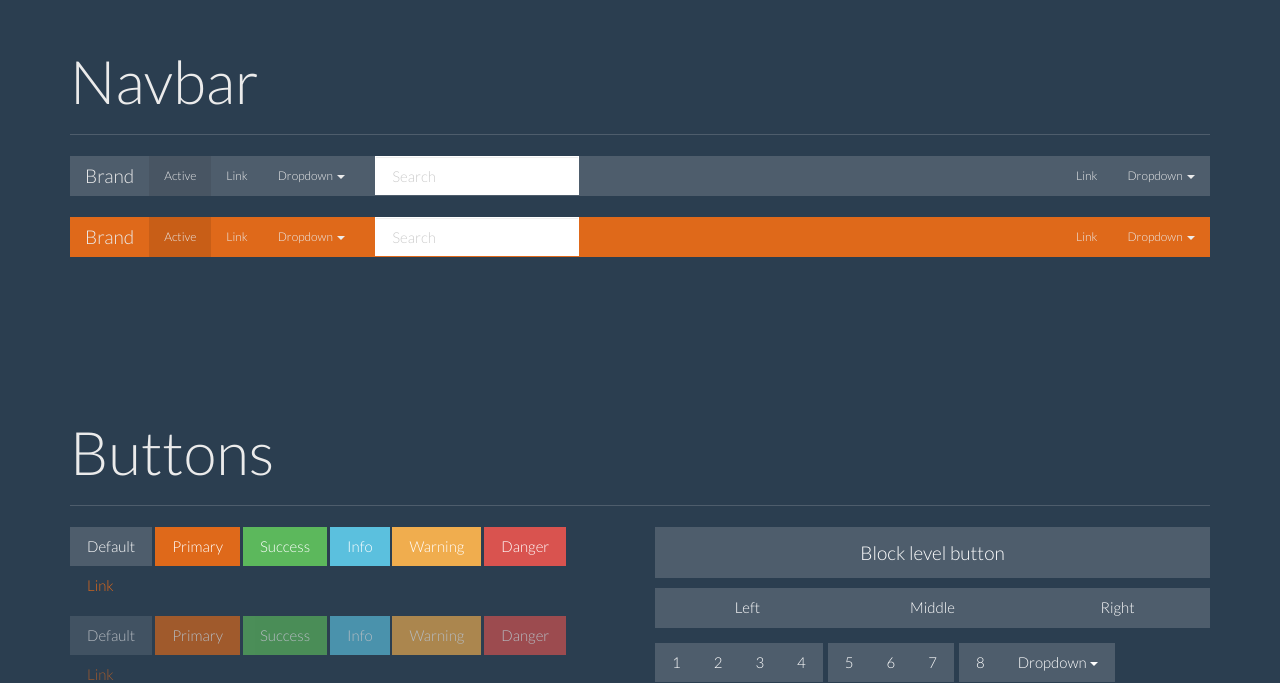
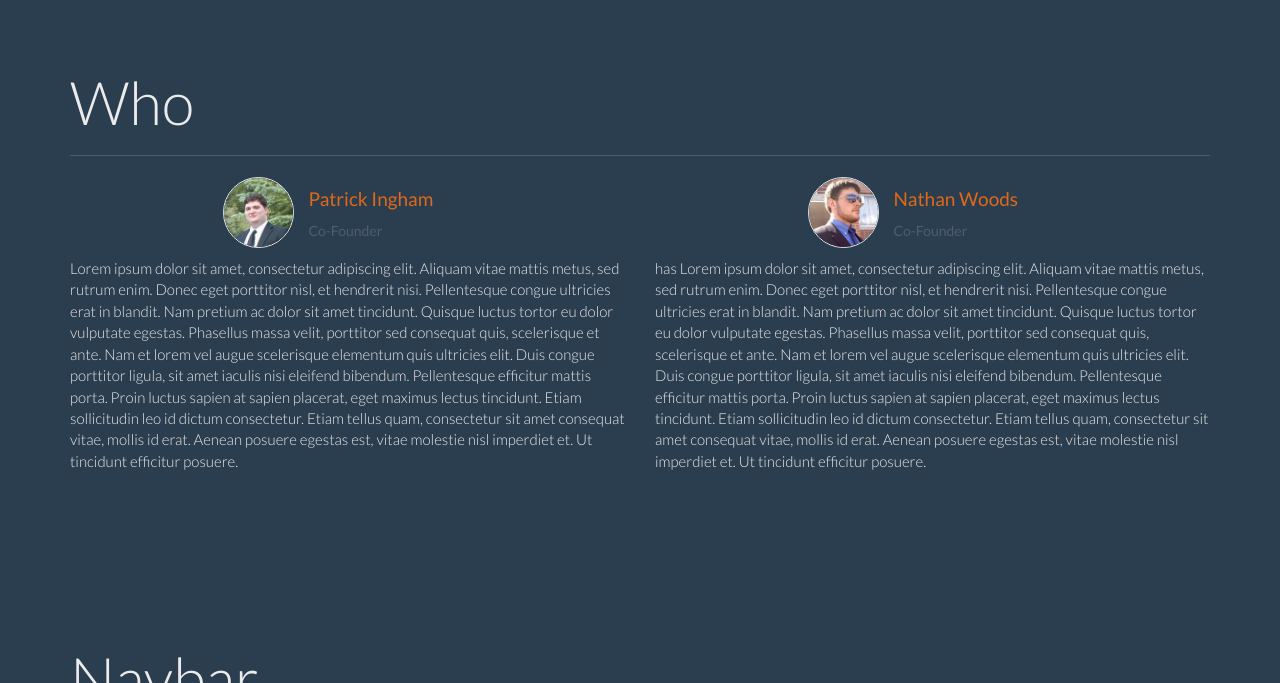
Before and after one commit to bign8/toplevelphoto.com, a plain HTML site: page index.html in a window 1280 px wide. Shown: the part 887-1570 px from the top of the page. Drawn offline with Linux system fonts and the light colour scheme.

Commit message:
Adding WHO section

```diff
--- a/css/bootswatch.css
+++ b/css/bootswatch.css
@@ -80,3 +80,54 @@ footer p {
     clear: left;
     margin-bottom: 0;
 }
+
+/* Nate added (LESS in comments)*/
+.profile {
+    /*.center-block();*/
+    /*.clearfix();*/
+    max-width: 250px;
+    margin-bottom: 10.5px;
+    /*
+  .pic {
+    .img_circle();
+    height: 71px;
+    width: 71px;
+    border: 1px solid #ebebeb;
+    float: left;
+    margin-right: 1em;
+  }
+  .name {
+    .text-primary();
+    line-height: 23px;
+    font-weight: 500;
+  }
+  .title {
+    .text-muted();
+    font-size: 14px;
+    font-weight: 400;
+    margin-bottom: 0;
+  }
+    */
+}
+
+.profile .pic {
+    /*.img_circle();*/
+    height: 71px;
+    width: 71px;
+    border: 1px solid #ebebeb;
+    float: left;
+    margin-right: 1em;
+}
+
+.profile .name {
+    /*.text-primary();*/
+    line-height: 23px;
+    font-weight: 500;
+}
+
+.profile .title {
+    /*.text-muted();*/
+    font-size: 14px;
+    font-weight: 400;
+    margin-bottom: 0;
+}
--- a/index.html
+++ b/index.html
@@ -130,6 +130,36 @@
         <a class="right carousel-control" href="#carousel-example-generic" role="button" data-slide="next">
           <span class="glyphicon glyphicon-chevron-right"></span>
         </a>
+      </div>
+
+      <!-- Who
+      ================================================== -->
+      <div class="bs-docs-section clearfix">
+        <div class="page-header">
+          <div class="row">
+            <div class="col-lg-12">
+              <h1 id="buttons">Who</h1>
+            </div>
+          </div>
+        </div>
+        <div class="row">
+          <div class="col-lg-6">
+            <div class="profile center-block clearfix">
+              <img src="img/pat.png" alt="Pat" title="Pat" class="pic img-circle">
+              <h4 class="name text-primary">Patrick Ingham</h4>
+              <p class="title text-muted">Co-Founder</p>
+            </div>
+            <p>Lorem ipsum dolor sit amet, consectetur adipiscing elit. Aliquam vitae mattis metus, sed rutrum enim. Donec eget porttitor nisl, et hendrerit nisi. Pellentesque congue ultricies erat in blandit. Nam pretium ac dolor sit amet tincidunt. Quisque luctus tortor eu dolor vulputate egestas. Phasellus massa velit, porttitor sed consequat quis, scelerisque et ante. Nam et lorem vel augue scelerisque elementum quis ultricies elit. Duis congue porttitor ligula, sit amet iaculis nisi eleifend bibendum. Pellentesque efficitur mattis porta. Proin luctus sapien at sapien placerat, eget maximus lectus tincidunt. Etiam sollicitudin leo id dictum consectetur. Etiam tellus quam, consectetur sit amet consequat vitae, mollis id erat. Aenean posuere egestas est, vitae molestie nisl imperdiet et. Ut tincidunt efficitur posuere.</p>
+          </div>
+          <div class="col-lg-6">
+            <div class="profile center-block clearfix">
+              <img src="img/nate.png" alt="Nate" title="Nate" class="pic img-circle">
+              <h4 class="name text-primary">Nathan Woods</h4>
+              <p class="title text-muted">Co-Founder</p>
+            </div>
+            <p>has Lorem ipsum dolor sit amet, consectetur adipiscing elit. Aliquam vitae mattis metus, sed rutrum enim. Donec eget porttitor nisl, et hendrerit nisi. Pellentesque congue ultricies erat in blandit. Nam pretium ac dolor sit amet tincidunt. Quisque luctus tortor eu dolor vulputate egestas. Phasellus massa velit, porttitor sed consequat quis, scelerisque et ante. Nam et lorem vel augue scelerisque elementum quis ultricies elit. Duis congue porttitor ligula, sit amet iaculis nisi eleifend bibendum. Pellentesque efficitur mattis porta. Proin luctus sapien at sapien placerat, eget maximus lectus tincidunt. Etiam sollicitudin leo id dictum consectetur. Etiam tellus quam, consectetur sit amet consequat vitae, mollis id erat. Aenean posuere egestas est, vitae molestie nisl imperdiet et. Ut tincidunt efficitur posuere.</p>
+          </div>
+        </div>
       </div>
 
       <!-- Navbar
```
